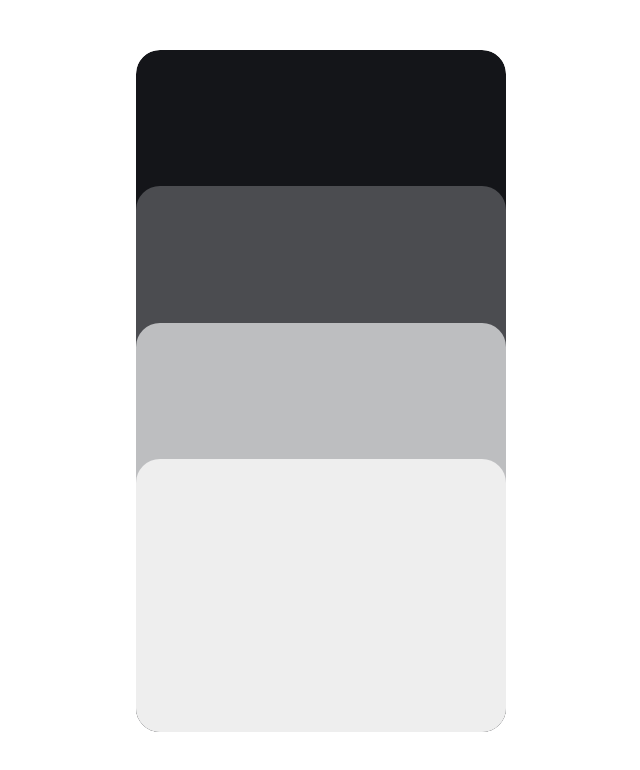
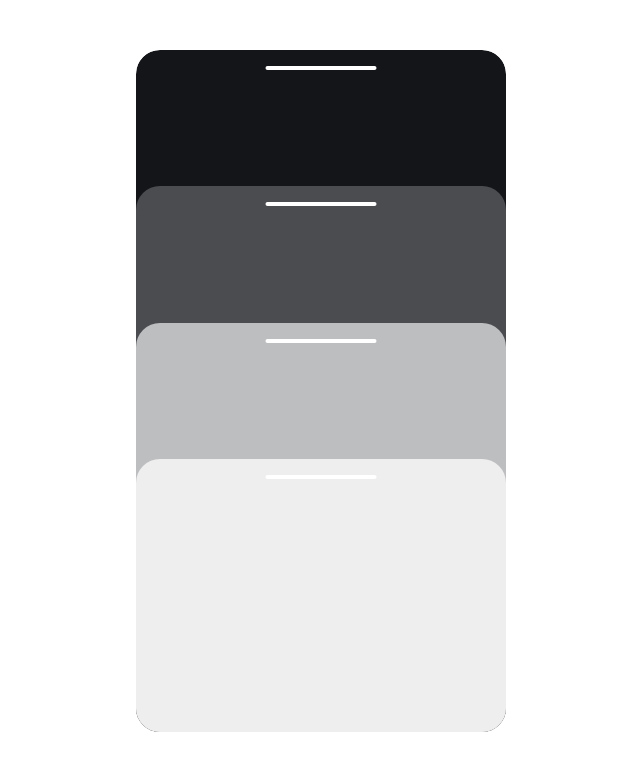
Before and after one commit to pie-suhee/motion, a React (Create React App) app: page /hoverevent in a window 1280 px wide. Shown: the top 770 px of the page, without its empty margins (319-959 px from the left). Built offline with nearby package versions, Linux system fonts and the light colour scheme.

Commit message:
바 추가

```diff
--- a/src/css/HoverEvent.module.scss
+++ b/src/css/HoverEvent.module.scss
@@ -25,5 +25,16 @@ $item-colors: #141519, #4B4C50, #BDBEC0, #EEEEEE;
                 z-index: $i;
             }
         }
+
+        .bar {
+            width: 30%;
+            height: 4px;
+            border-radius: 2px;
+            background-color: #ffffff;
+            position: absolute;
+            top: 1rem;
+            left: 50%;
+            transform: translateX(-50%);
+        }
     }
 }
```
